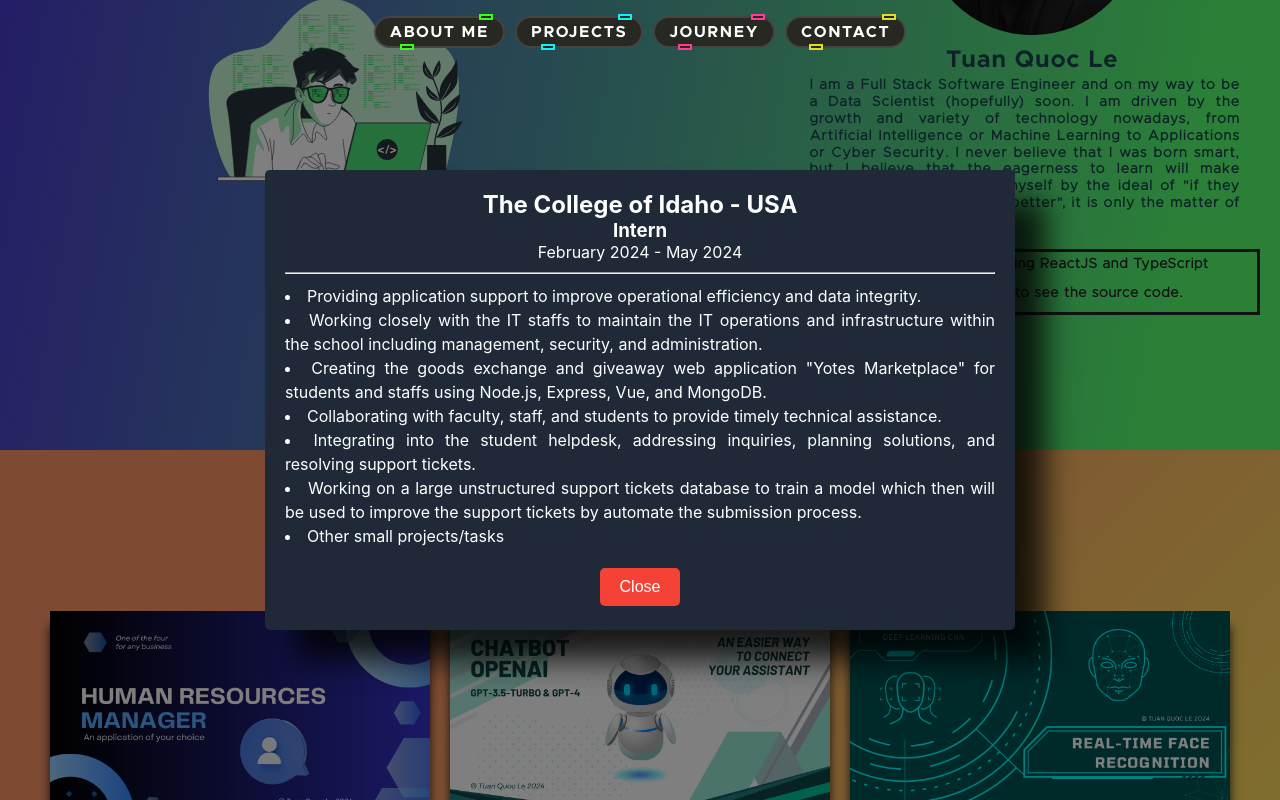
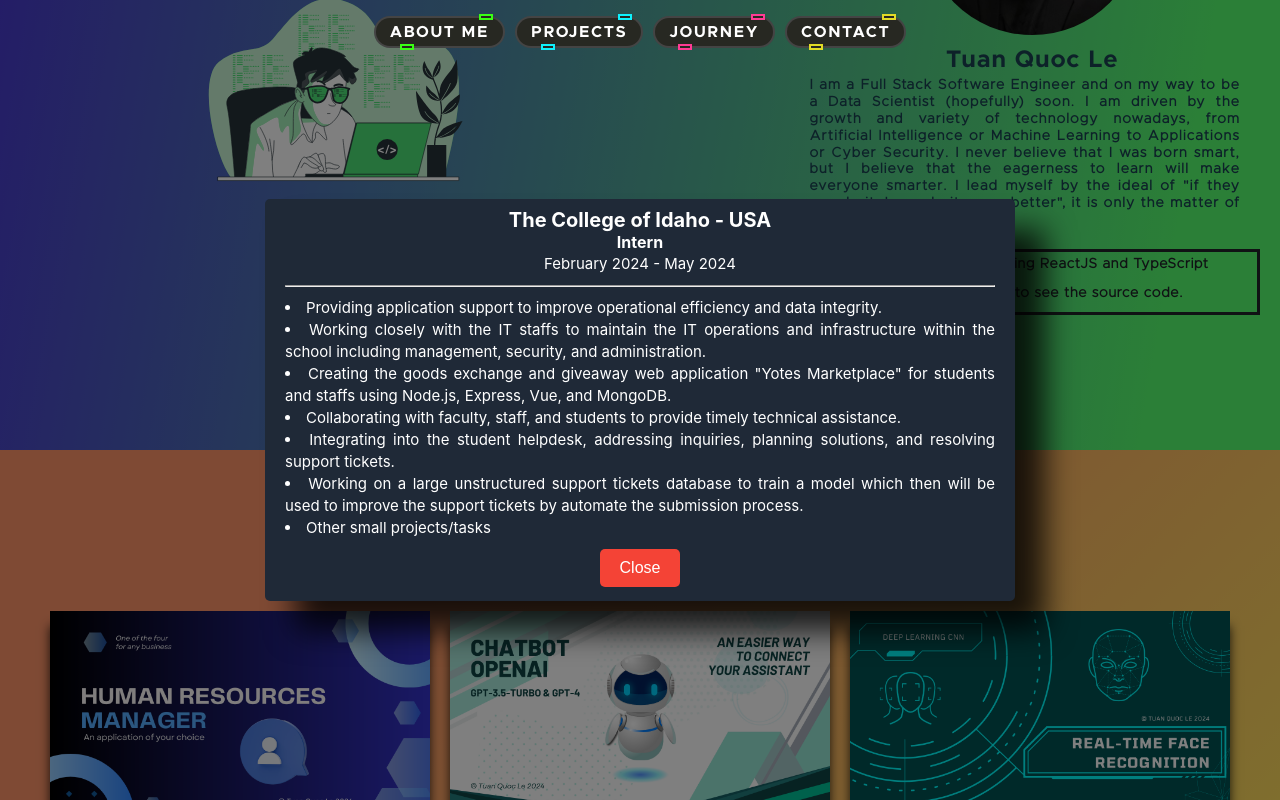
Before and after one commit to hudsonletuan/portfolio, a React (Create React App) app: page / in a window 1280 px wide. Both pictures are taken after a click on the element "The College of Idaho". Built offline with nearby package versions, Linux system fonts and the light colour scheme.

Commit message:
fix modal resize

```diff
--- a/src/Journey.css
+++ b/src/Journey.css
@@ -127,4 +127,18 @@
         width: 80px;
         height: 80px;
     }
+    .modal-content h2 {
+        font-size: 20px !important;
+        margin-top: -10px;
+    }
+    .modal-content h3 {
+        font-size: 16px !important;
+    }
+    .modal-content li, .modal-content p {
+        font-size: 15px !important;
+        line-height: 22px !important;
+    }
+    .modal-content .btn-close {
+        margin: -10px 0;
+    }
 }
```
